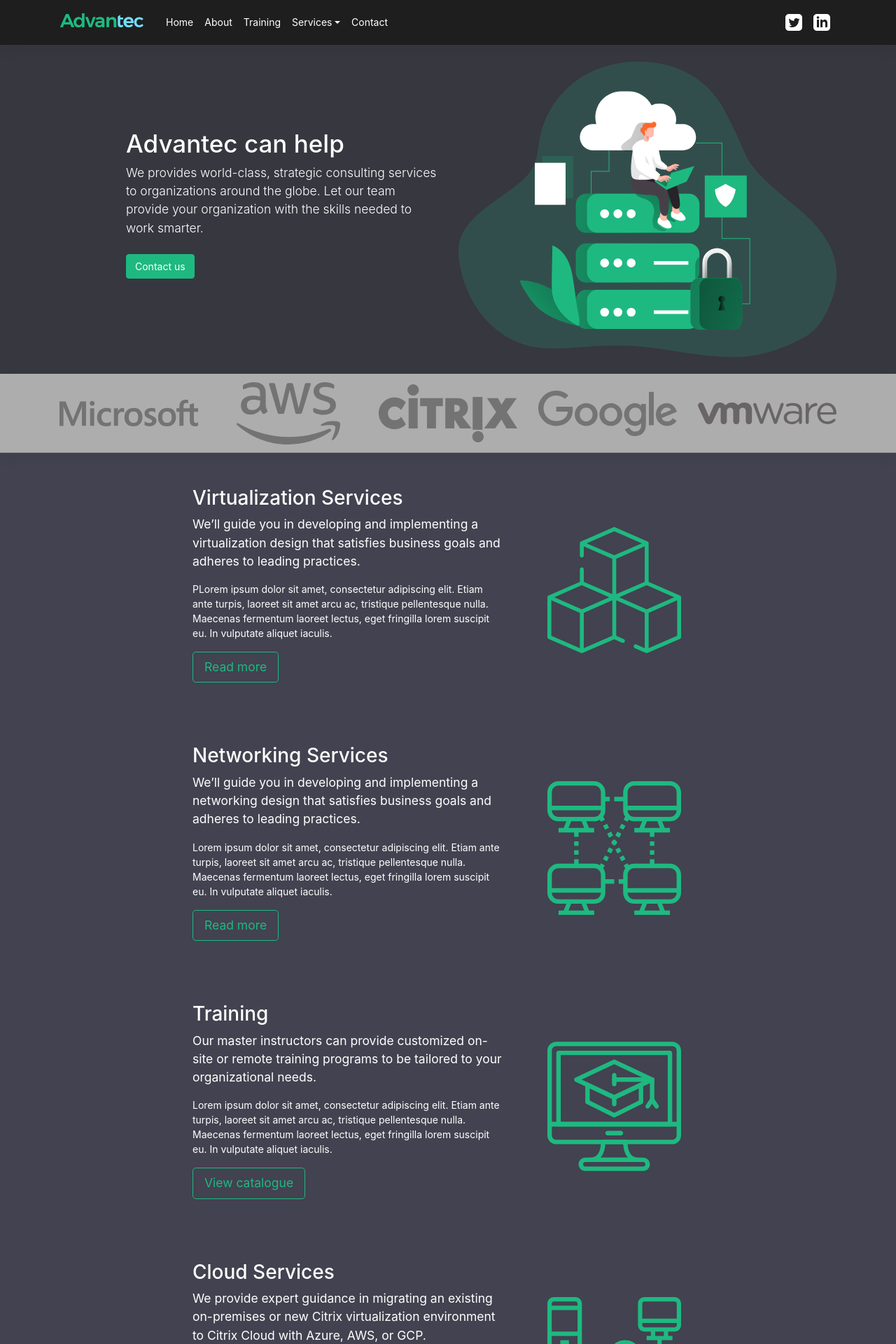
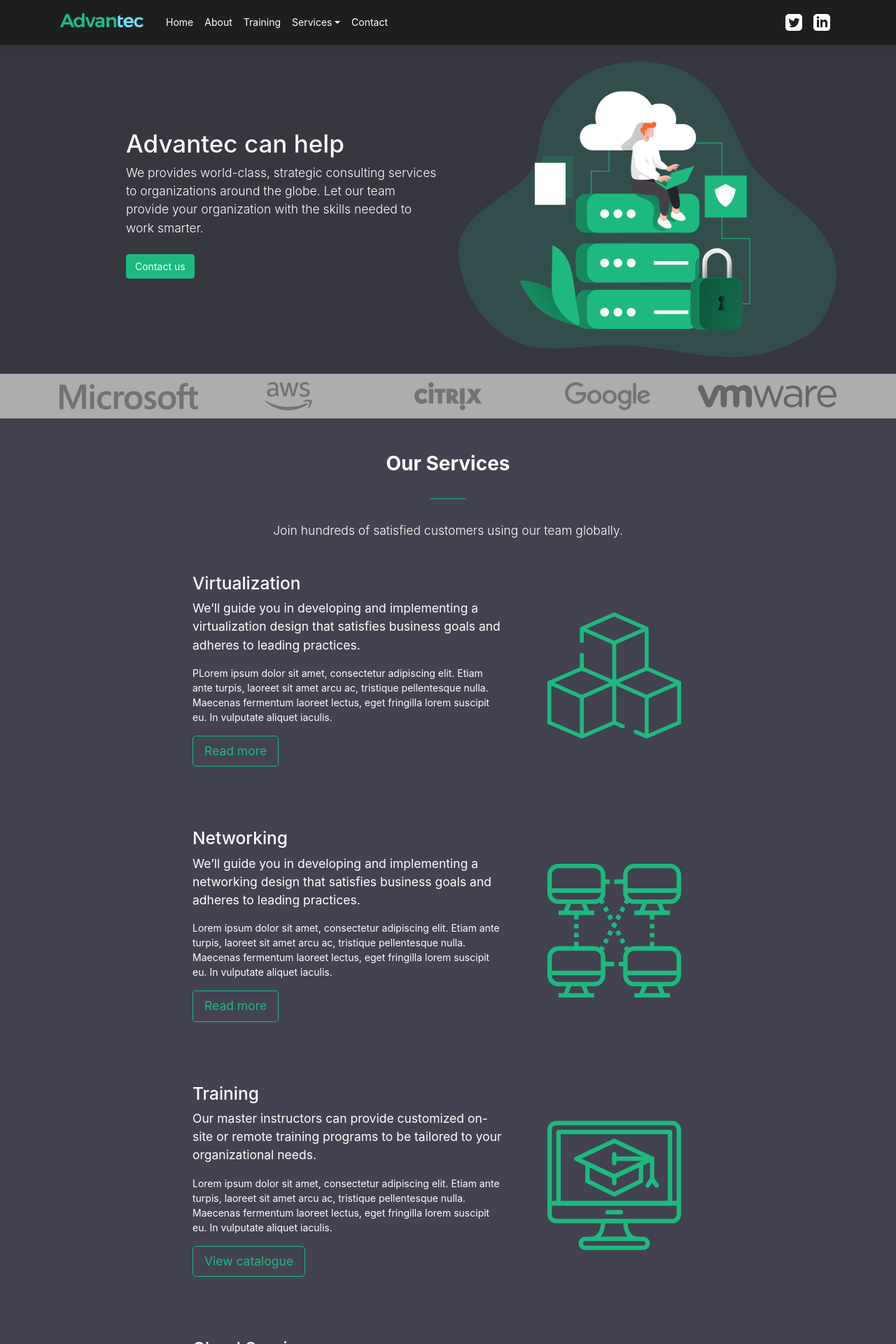
Before and after one commit to Advantec-Global-Services-Inc/Website, a Jekyll site: the page built from index.md, in a window 1280 px wide. Shown: the top 1920 px of the page at 70% size. Built offline with Jekyll 4.4.1, drawn with Linux system fonts in a browser that asks for light colours.

Commit message:
content header update

```diff
--- a/_includes/content.html
+++ b/_includes/content.html
@@ -1,7 +1,12 @@
 <div class="container mt-5">
+    <section>
+        <h2 class="font-weight-bold text-center pb-2">Our Services</h3>
+        <hr class="adv-hr my-4">
+        <p class="lead text-center pt-2 mb-5">Join hundreds of satisfied customers using our team
+          globally.</p>
     <div class="row mb-5 pb-md-4 align-items-top justify-content-center">
         <div class="col-md-5">
-            <h2>Virtualization Services</h2>
+            <h3>Virtualization</h3>
             <p class="lead font-weight-normal">
                 We’ll guide you in developing and implementing a virtualization
                 design that satisfies business goals and adheres to leading practices.
@@ -19,7 +24,7 @@
 
     <div class="row mb-5 pb-md-4 align-items-center justify-content-center">
         <div class="col-md-5">
-            <h2>Networking Services</h2>
+            <h3>Networking</h3>
             <p class="lead font-weight-normal">
                 We’ll guide you in developing and implementing a networking
                 design that satisfies business goals and adheres to leading practices.
@@ -38,7 +43,7 @@
 
     <div class="row mb-5 pb-md-4 align-items-center justify-content-center">
         <div class="col-md-5">
-            <h2>Training</h2>
+            <h3>Training</h3>
             <p class="lead font-weight-normal">
                 Our master instructors can provide customized on-site or remote training programs
                 to be tailored to your organizational needs.
@@ -57,7 +62,7 @@
 
     <div class="row mb-5 pb-md-4 align-items-center justify-content-center">
         <div class="col-md-5">
-            <h2>Cloud Services</h2>
+            <h3>Cloud Services</h3>
             <p class="lead font-weight-normal">
                 We provide expert guidance in migrating an existing on-premises or new Citrix
                 virtualization environment to Citrix Cloud with Azure, AWS, or GCP.
@@ -99,4 +104,5 @@
             </div>
         </div>
     </div>
+    </section>
 </div>
--- a/_includes/partners.html
+++ b/_includes/partners.html
@@ -4,26 +4,26 @@
       <div class="row">
 
         <div class="col d-flex align-items-center justify-content-center">
-          <img src="assets/img/microsoft.svg" class="img-fluid" alt="Microsoft">
+          <img src="assets/img/microsoft.svg" class="img-fluid" alt="Microsoft" style="max-height: 40px">
         </div>
 
         <div class="col d-flex align-items-center justify-content-center">
-          <img src="assets/img/aws.svg" class="w-75" alt="AWS">
+          <img src="assets/img/aws.svg" class="w-75" alt="AWS" style="max-height: 40px">
         </div>
 
         <div class="col d-flex align-items-center justify-content-center">
-          <img src="assets/img/citrix.svg" class="img-fluid" alt="Citrix">
+          <img src="assets/img/citrix.svg" class="img-fluid" alt="Citrix" style="max-height: 40px">
         </div>
 
         <div class="col d-flex align-items-center justify-content-center">
-          <img src="assets/img/google.svg" class="img-fluid" alt="Google">
+          <img src="assets/img/google.svg" class="img-fluid" alt="Google" style="max-height: 40px">
         </div>
 
         <div class="col d-flex align-items-center justify-content-center">
-          <img src="assets/img/vmware.svg" class="img-fluid" alt="VMware">
+          <img src="assets/img/vmware.svg" class="img-fluid" alt="VMware" style="max-height: 40px">
         </div>
 
       </div>
 
-    </div>
+   </div>
   </section>
--- a/assets/css/main.scss
+++ b/assets/css/main.scss
@@ -44,6 +44,12 @@
     box-shadow: 0 .5rem 1rem rgba(0,0,0,.05),inset 0 -1px 0 rgba(0,0,0,.1);
   }
 
+  /* HR */
+  .adv-hr {
+    width: 3.2rem;
+    border-top: 1px solid #1EB980;
+  }
+
   /* Posts - gets formatted by MD*/
   .post-style-h1{
       color: #1EB980;
```
